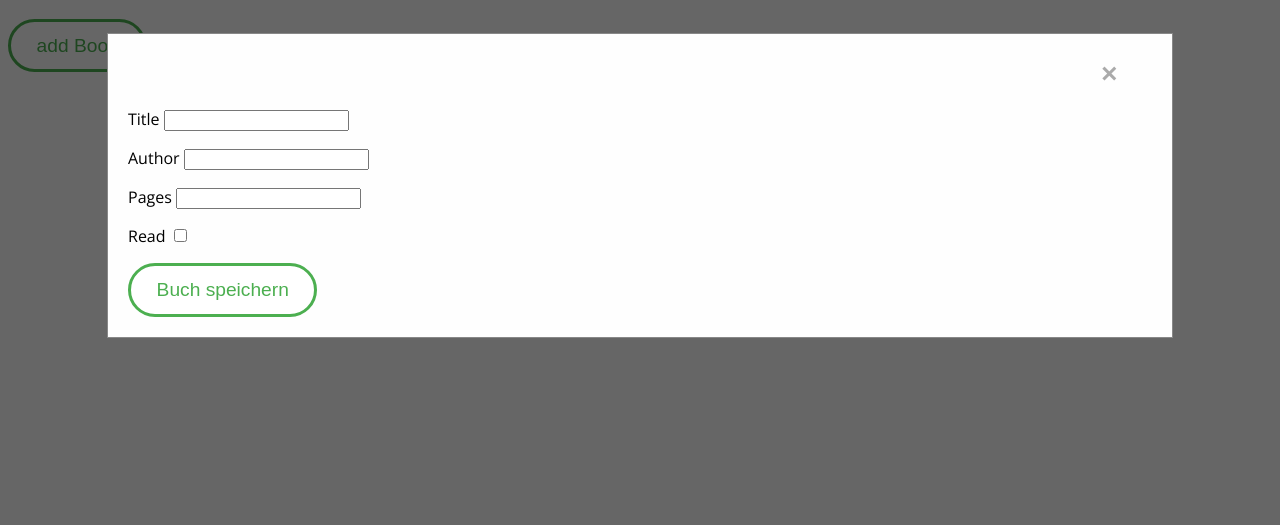
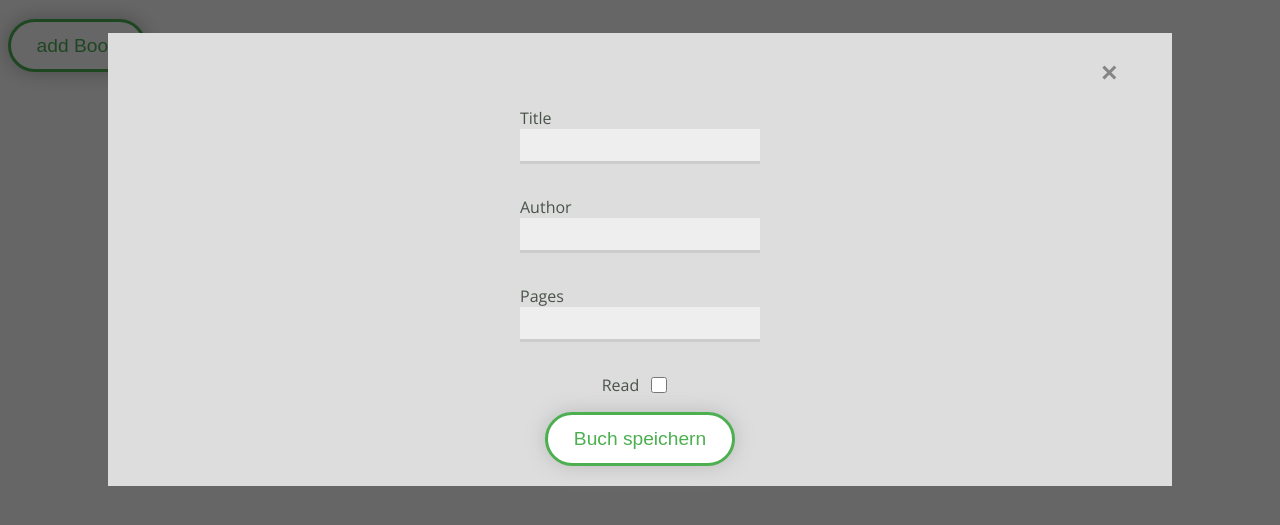
Before and after one commit to MrFootwork/odin-library, a plain HTML site: page index.html in a window 1280 px wide. Both pictures are taken after a click on the button "add Book". Shown: the part 67-592 px from the top of the page. Drawn offline with nearby package versions, Linux system fonts and the light colour scheme; no server answers.

Commit message:
🦋🌸Form looks beautiful🌼🌹

```diff
--- a/index.html
+++ b/index.html
@@ -19,23 +19,23 @@
 			<!-- TODO Navbar Styling -->
 			<h1>myLibrary</h1>
 			<button id="modalButton" class="button addBook">add Book</button>
-			<!-- TODO Form Styling -->
 			<div id="myModal" class="modal">
 				<div id="form-wrapper" class="modal-content">
 					<span class="close">&times;</span>
 					<form id="form" action="submit">
 						<div class="title">
 							<label for="title">Title</label>
-							<input id="title" name="name" type="text" />
+							<input id="title" name="name" type="text" autocomplete="off" />
 						</div>
 						<div class="author">
 							<label for="author">Author</label>
-							<input id="author" name="author" type="text" />
+							<input id="author" name="author" type="text" autocomplete="off" />
 						</div>
 						<div class="pages">
 							<label for="pages">Pages</label>
-							<input id="pages" name="pages" type="text" />
+							<input id="pages" name="pages" type="text" autocomplete="off" />
 						</div>
+
 						<div class="read">
 							<label for="read">Read</label>
 							<input id="read" name="read" type="checkbox" />
--- a/style.scss
+++ b/style.scss
@@ -21,6 +21,7 @@ div {
 	border: medium solid #4caf50;
 	padding: 0.8rem 1.6rem;
 	font-size: 1.2rem;
+	box-shadow: 0 0 20px #bbb;
 	border-radius: 2rem;
 	transition: all 0.2s ease-in-out;
 	&:hover {
@@ -28,6 +29,92 @@ div {
 		border: medium solid #4caf50;
 		color: white;
 		transition: all 0.2s ease-in-out;
+	}
+}
+
+.modal {
+	display: none;
+	margin: 0;
+	position: fixed;
+	z-index: 1;
+	padding-top: 100px;
+	left: 0;
+	top: 0;
+	width: 100%;
+	height: 100%;
+	overflow: auto;
+	background-color: rgba(0, 0, 0, 0.6);
+	.modal-content {
+		background-color: #ddd;
+		margin: auto;
+		padding: 20px;
+		width: 80%;
+		.close {
+			color: #858585;
+			position: relative;
+			left: 95%;
+			font-size: 28px;
+			font-weight: bold;
+			&:hover,
+			&:focus {
+				color: #000;
+				text-decoration: none;
+				cursor: pointer;
+			}
+		}
+		#form {
+			display: flex;
+			flex-direction: column;
+			align-items: center;
+
+			div {
+				display: flex;
+				flex-direction: column;
+				label {
+					color: #495249;
+				}
+				input {
+					background-color: #eee;
+					border: none;
+					border-bottom: 0.2rem solid #ccc;
+					height: 2rem;
+					width: 15rem;
+					padding: 0;
+					font: italic 1.8rem 'Cascadia Code';
+					&:hover {
+						border-bottom: 0.2rem solid green;
+					}
+					&:hover,
+					&:focus {
+						outline: none;
+					}
+					&:focus {
+						border-bottom: 0.2rem solid green;
+						transition: all 0.2s ease-in-out;
+					}
+				}
+				#pages {
+					font-style: normal;
+				}
+			}
+			.read {
+				display: flex;
+				flex-direction: row;
+				label {
+					cursor: pointer;
+				}
+				input {
+					border: none;
+					height: 1rem;
+					width: 2rem;
+					&:hover,
+					&:focus {
+						background-color: inherit;
+						outline: inherit;
+					}
+				}
+			}
+		}
 	}
 }
 
@@ -96,46 +183,12 @@ div {
   color : #000;
 } */
 
-.modal {
-	display: none;
-	margin: 0;
-	position: fixed;
-	z-index: 1;
-	padding-top: 100px;
-	left: 0;
-	top: 0;
-	width: 100%;
-	height: 100%;
-	overflow: auto;
-	background-color: rgba(0, 0, 0, 0.6);
-	.modal-content {
-		background-color: #fefefe;
-		margin: auto;
-		padding: 20px;
-		border: 1px solid #888;
-		width: 80%;
-		.close {
-			color: #aaaaaa;
-			position: relative;
-			left: 95%;
-			font-size: 28px;
-			font-weight: bold;
-			&:hover,
-			&:focus {
-				color: #000;
-				text-decoration: none;
-				cursor: pointer;
-			}
-		}
-	}
-}
-
 .switch {
 	position: relative;
 	display: inline-block;
 	width: 60px;
 	height: 34px;
-	input {
+	.checkboxRead {
 		opacity: 0;
 		width: 0;
 		height: 0;
@@ -162,13 +215,13 @@ div {
 			border-radius: 50%;
 		}
 	}
-	input:checked + .slider {
+	.checkboxRead:checked + .slider {
 		background-color: #2196f3;
+		&:before {
+			transform: translateX(26px);
+		}
 	}
-	input:checked + .slider:before {
-		transform: translateX(26px);
-	}
-	input:focus + .slider {
+	.checkboxRead:focus + .slider {
 		box-shadow: 0 0 1px #2196f3;
 	}
 }
```
Also changed, not shown: style.css, 1 other file.
